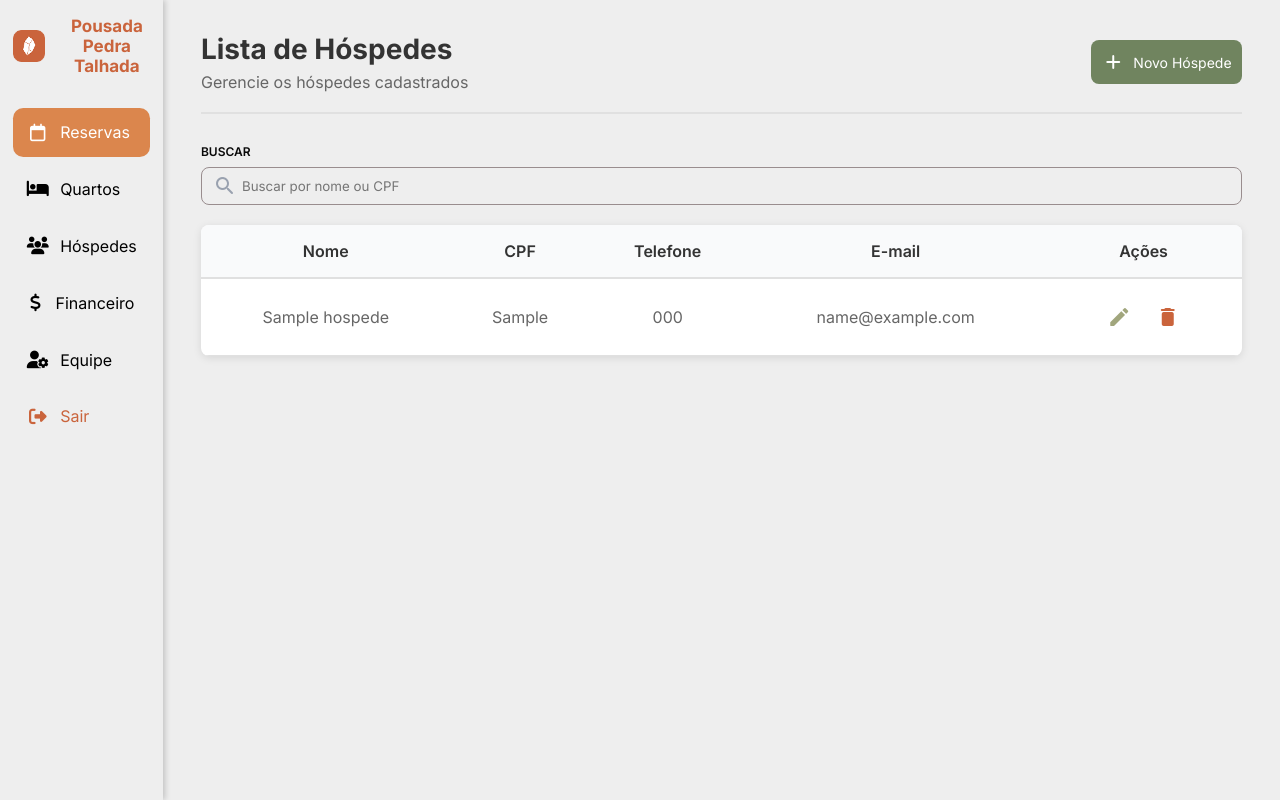
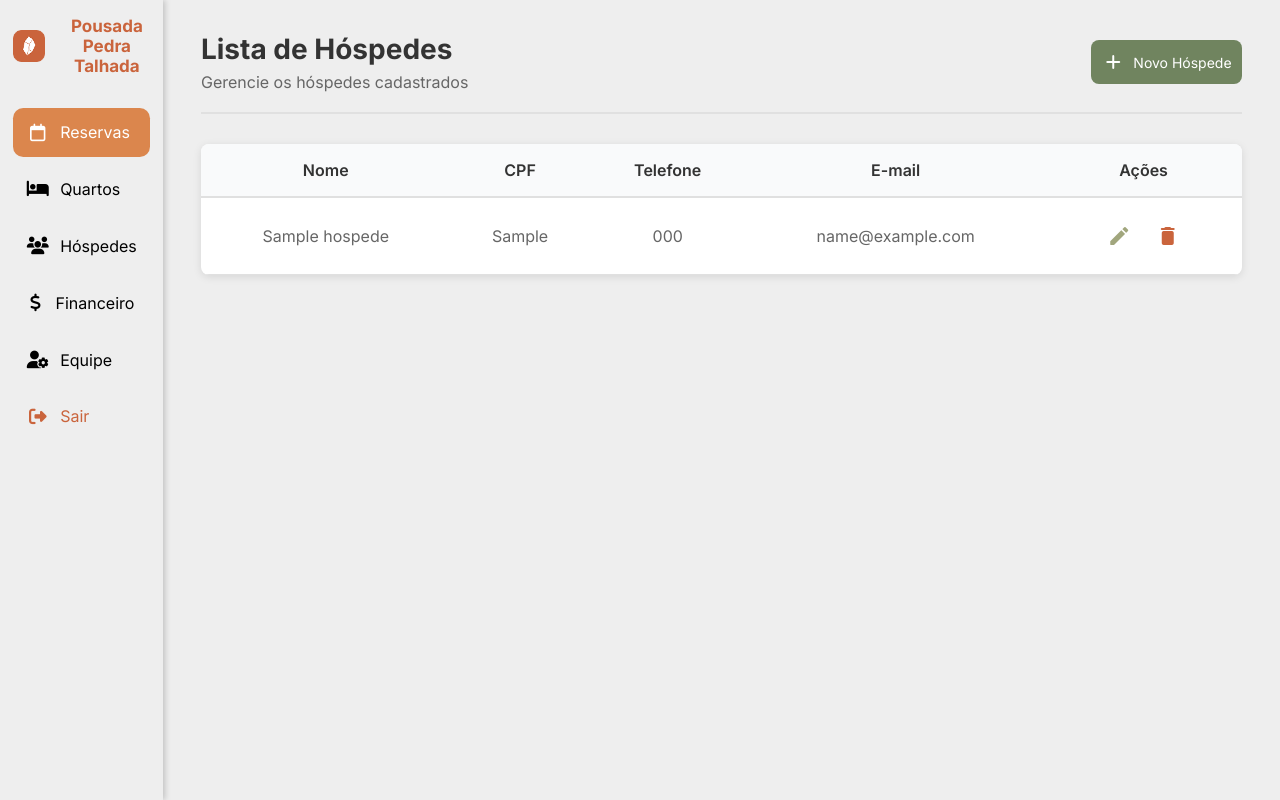
Before and after one commit to BrenoRMachado/TrabalhoModelagem_SistemaPousadaPedraTalhada, a PHP site: page /admin/hospedes in a window 1280 px wide. Run offline with PHP 8.4, Linux system fonts and the light colour scheme; tables that the repository leaves empty or names only in its code hold one stand-in row (values such as "Sample post").

Commit message:
remove pesquisa do lista de hospedes

```diff
--- a/app/views/admin/hospedes.view.php
+++ b/app/views/admin/hospedes.view.php
@@ -28,15 +28,6 @@
                 </div>
             </div>
 
-            <div class="filter-container">
-                <div class="filter-group">
-                    <label>Buscar</label>
-                    <div class="search-box">
-                        <span class="material-icons-round search-icon">search</span>
-                        <input type="text" id="searchGuest" placeholder="Buscar por nome ou CPF" onkeyup="filterTable()" />
-                    </div>
-                </div>
-            </div>
 
             <div class="table-container">
                 <table id="guestsTable">
```
